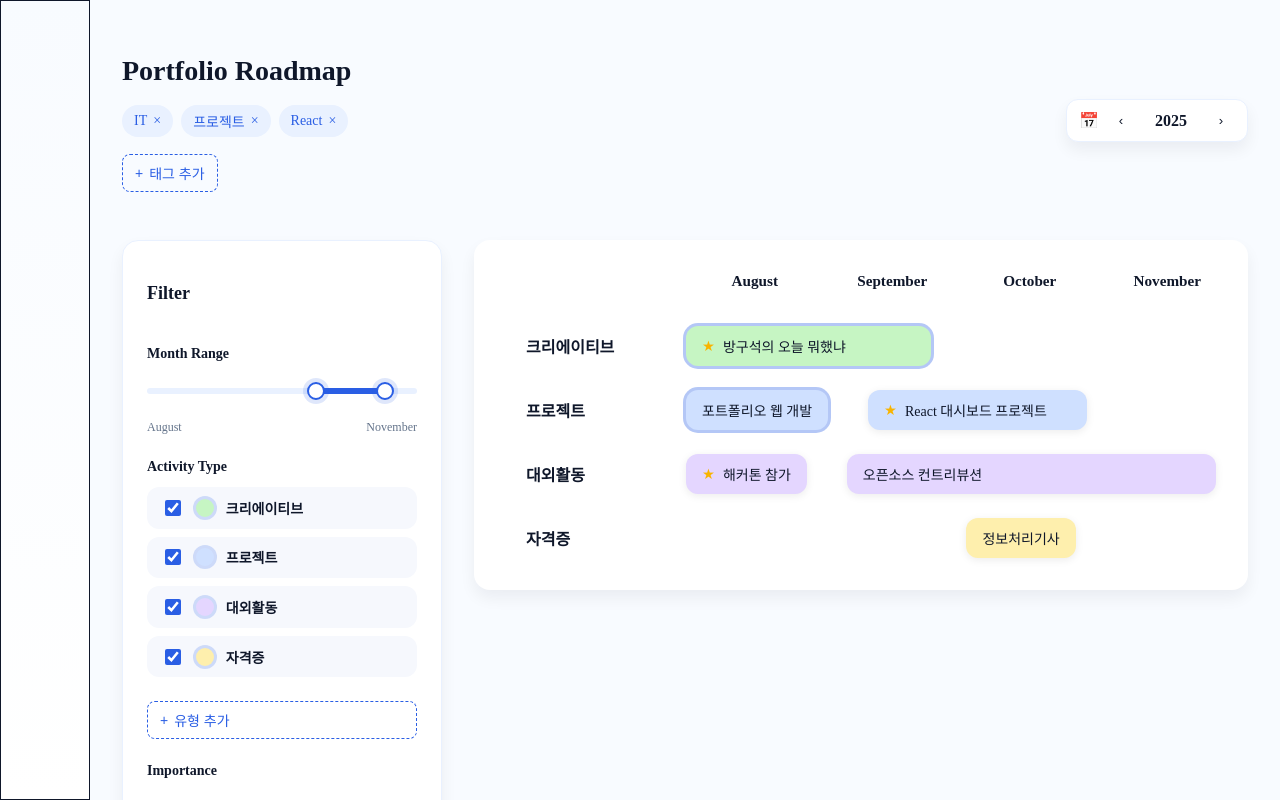
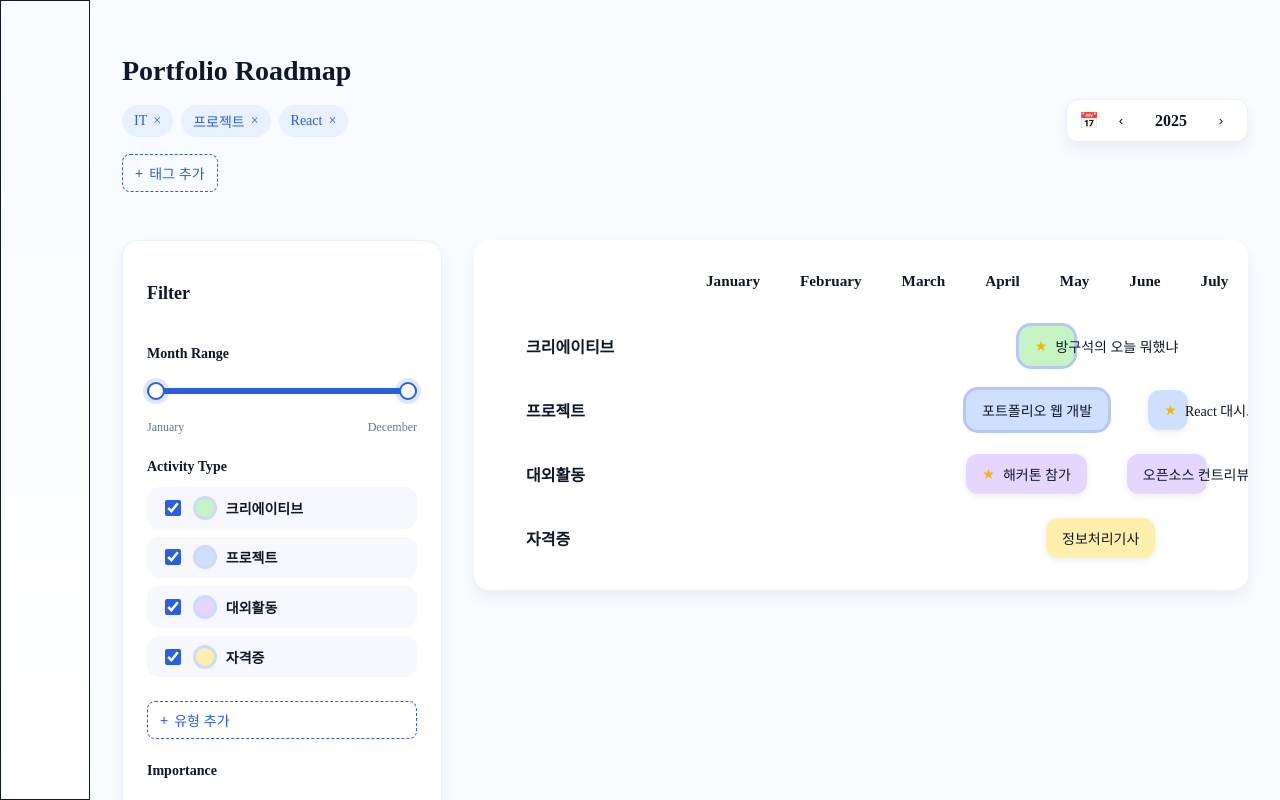
Before and after one commit to Rework2/front, a React (Create React App) app: page /roadmap in a window 1280 px wide. Built offline with nearby package versions, Linux system fonts and the light colour scheme.

Commit message:
Update RoadmapPage.jsx
Gemini work

```diff
--- a/src/pages/RoadmapPage.jsx
+++ b/src/pages/RoadmapPage.jsx
@@ -25,7 +25,7 @@ import { TimelineHeader } from "../components/roadmappage/TimelineHeader";
 import { TimelineRow } from "../components/roadmappage/TimelineRow";
 
 // 아이콘 컴포넌트들 (임시 구현)
-// 실제로는 react-icons 등에서 import해야 할 수 있습니다
+// 실제로는 react-icons 등에서 import할 것
 const X = () => <span>×</span>;
 const Plus = () => <span>+</span>;
 const Calendar = () => <span>📅</span>;
@@ -40,7 +40,7 @@ function RoadmapPage() {
   // 선택된 연도 상태
   const [selectedYear, setSelectedYear] = useState(new Date().getFullYear());
   // 활동 유형 목록 상태
-  const [activityTypes, setActivityTypes] = useState(DEFAULT_ACTIVITY_TYPES);
+  const [activityTypes, setActivityTypes] = useState(DEFAULT_ACTIVITY_TYPES); //AI로 받는다면??
   // 선택된 활동 유형 ID 목록 상태
   const [selectedActivityTypes, setSelectedActivityTypes] = useState(
     DEFAULT_ACTIVITY_TYPES.map((type) => type.id)
@@ -48,7 +48,7 @@ function RoadmapPage() {
   // 활동 목록 상태
   const [activities, setActivities] = useState(DEFAULT_ACTIVITIES);
   // 월 범위 상태 (시작월, 종료월)
-  const [monthRange, setMonthRange] = useState({ start: 8, end: 11 });
+  const [monthRange, setMonthRange] = useState({ start: 1, end: 12 });
   // 선택된 태그 목록 상태
   const [selectedTags, setSelectedTags] = useState(["IT", "프로젝트", "React"]);
   // 현재 활성화된 슬라이더 상태 (start 또는 end)
```
